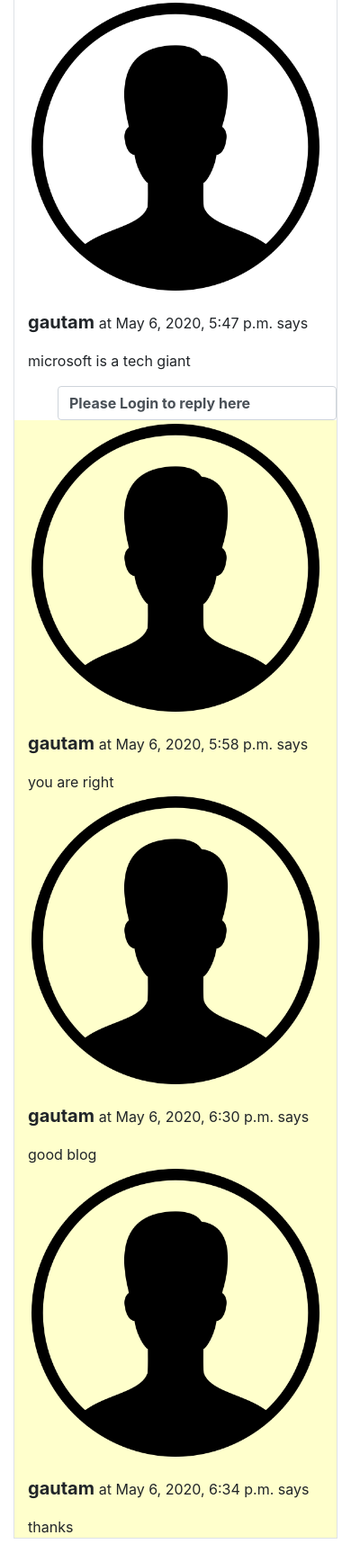
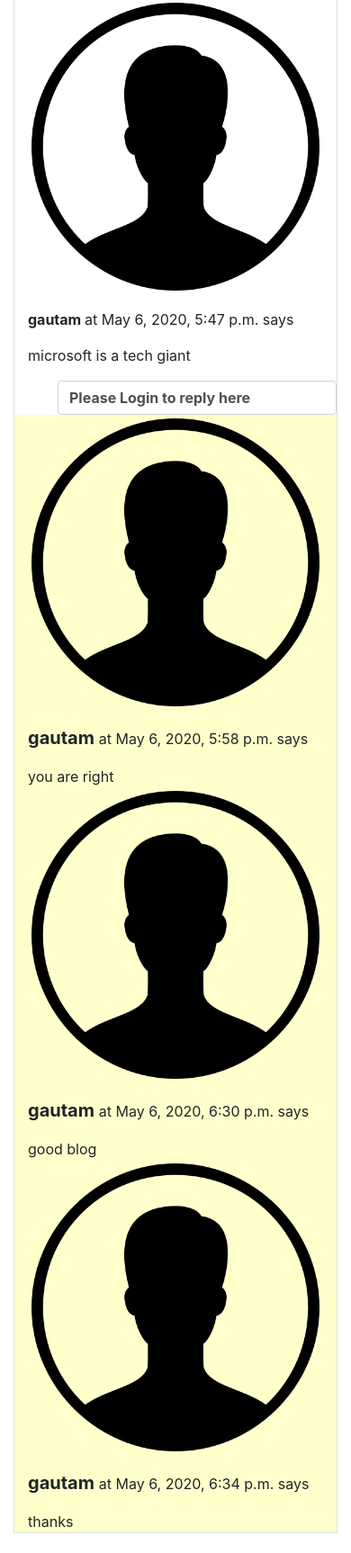
Before and after one commit to GK-SVG/IamCODER, a Django app: page /blogpost/2 in a window 390 px wide. Shown: the part 1168-2894 px from the top of the page at 90% size. After the commit the page ends 2872 px from the top, so only its background shows below. Run offline with Django 3.2, Linux system fonts and the light colour scheme; data comes from the database, SQL or seed files in the repository; some libraries are stand-ins or nearby versions.

Commit message:
making site responsive via css

```diff
--- a/templates/blog/blogpost.html
+++ b/templates/blog/blogpost.html
@@ -37,7 +37,7 @@ border: 2px solid #e7e7e7;
         <div class="row mt-0">
             <div class="col-md-9 blog-main">
                 <div class="col-auto d-none d-lg-block">
-                    <img src="/media/{{post.thumbnail}}" class="bd-placeholder-img my-4"
+                    <img src="/media/{{post.thumbnail}}" class="bd-placeholder-img my-4 img-responsive"
                         style="width:100%;height:20em;">
                 </div>
                 <div class="blog-post">
@@ -67,7 +67,7 @@ border: 2px solid #e7e7e7;
             <img src="{% static "blog/user.png"%}" class="img-circle w-100 p-1">
         </div>
         <div class="col-md-11">
-            <p class="mt-3 ml-0"> <b style="font-size:20px;">{{com.user.username}} </b>at {{com.time}} says</p>
+            <p class="mt-3 ml-0"> <b style="font-size:1em;">{{com.user.username}} </b>at {{com.time}} says</p>
         </div>
         <div class="col-md-1"></div>
         <div class="col-md-11 mb-3"> {{com.comment}}</div>
```
